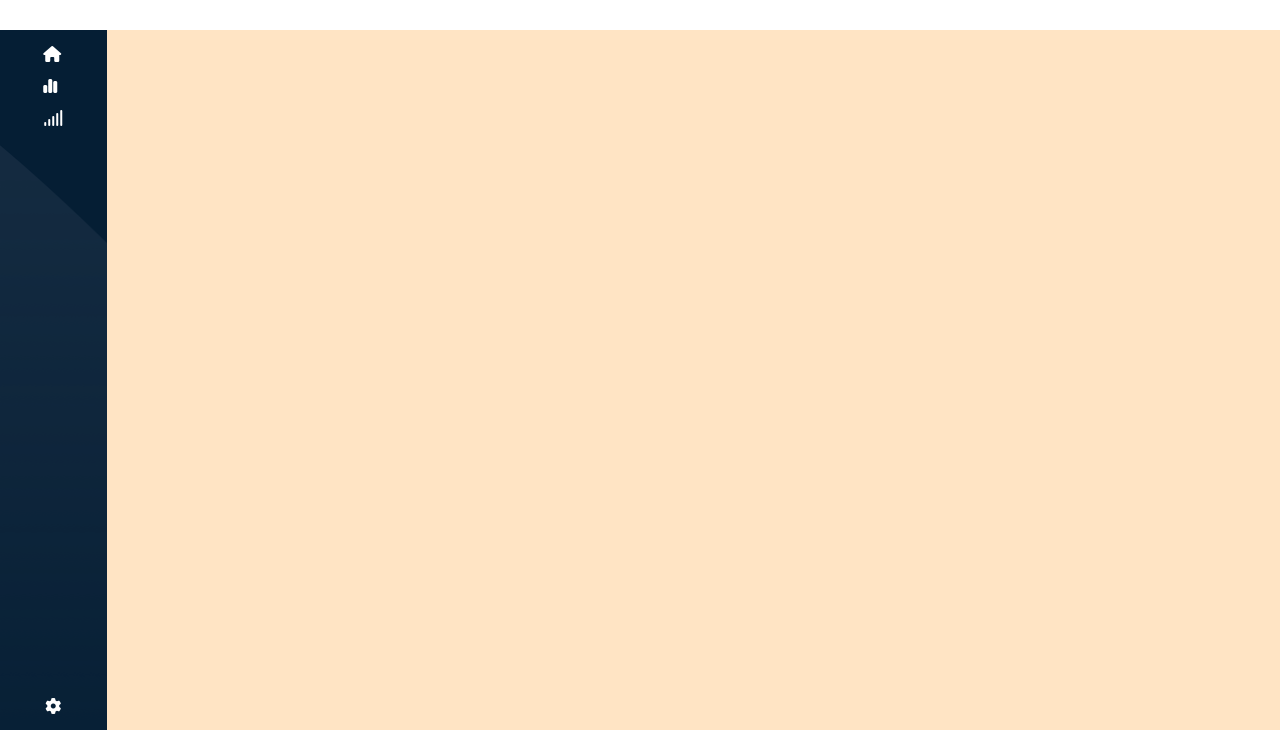
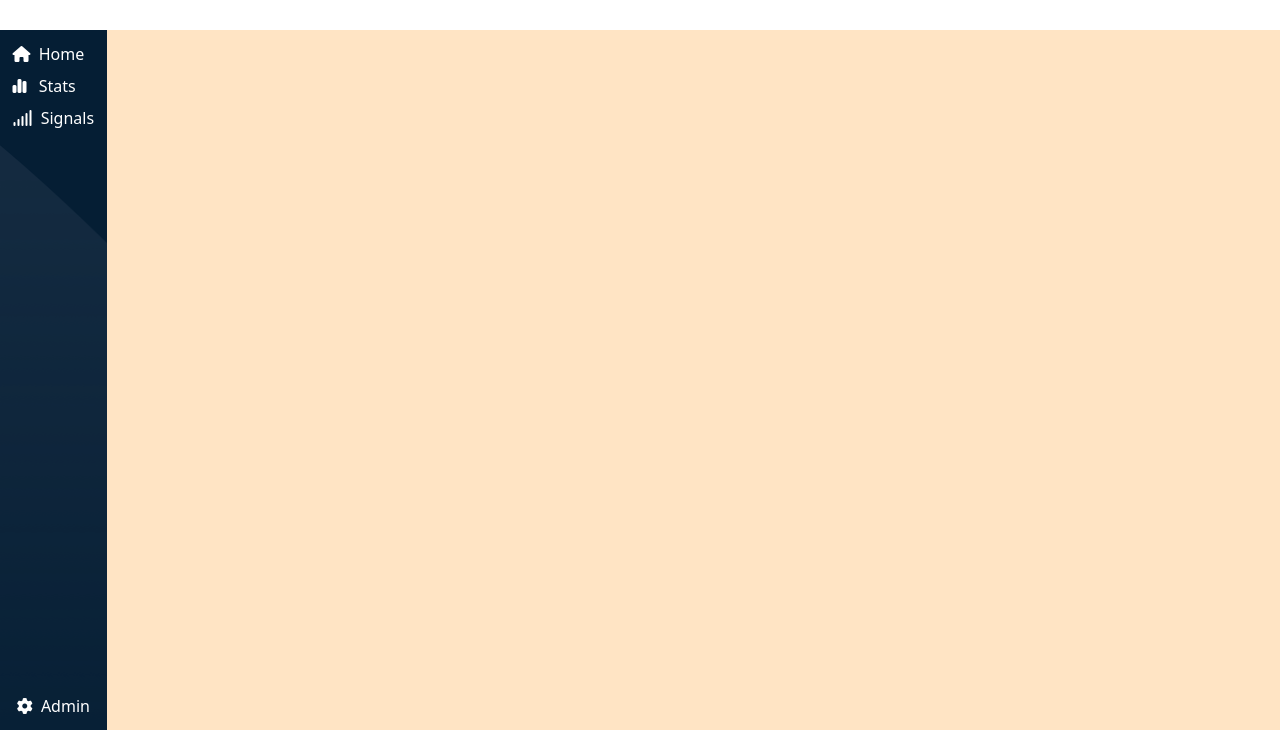
Before and after one commit to Ensick/html-css-bootstrap-dashboard, a plain HTML site: page index.html in a window 1280 px wide. Shown: the part 70-800 px from the top of the page. Drawn offline with nearby package versions, Linux system fonts and the light colour scheme.

Commit message:
Aside completata

```diff
--- a/index.html
+++ b/index.html
@@ -43,32 +43,46 @@
 
             <div class="row h-100">
 
-                <div class="ms-aside col-1 d-flex flex-column justify-content-between align-items-center p-2">
+                <div class="ms-aside col-1 d-flex flex-column justify-content-between align-items-center py-2">
 
                     <div>
 
                         <ul>
                             <li>
-                                <i class="fa-solid fa-house my-2"></i>
+                                <i class="fa-solid fa-house my-2 me-1 ms-pointer"></i>
+                                <span class="d-none d-lg-inline-block">Home</span>
                             </li>
                             <li>
-                                <i class="fa-solid fa-chart-simple my-2"></i>
+                                <i class="fa-solid fa-chart-simple my-2 me-2 ms-pointer"></i>
+                                <span class="d-none d-lg-inline-block">Stats</span>
                             </li>
                             <li>
-                                <i class="fa-solid fa-signal my-2"></i>
+                                <i class="fa-solid fa-signal my-2 me-1 ms-pointer"></i>
+                                <span class="d-none d-lg-inline-block">Signals</span>
                             </li>
                         </ul>
 
                     </div>
 
                     <div>
-                        <i class="fa-solid fa-gear my-2"></i>
+                        <i class="fa-solid fa-gear my-2 me-1 ms-pointer"></i>
+                        <span class="d-none d-lg-inline-block">Admin</span>
                     </div>
 
                 </div>
 
                 <div class="col-11">
+                    <div>
 
+                    </div>
+
+                    <div>
+
+                    </div>
+
+                    <div>
+
+                    </div>
                 </div>
 
             </div>
```
